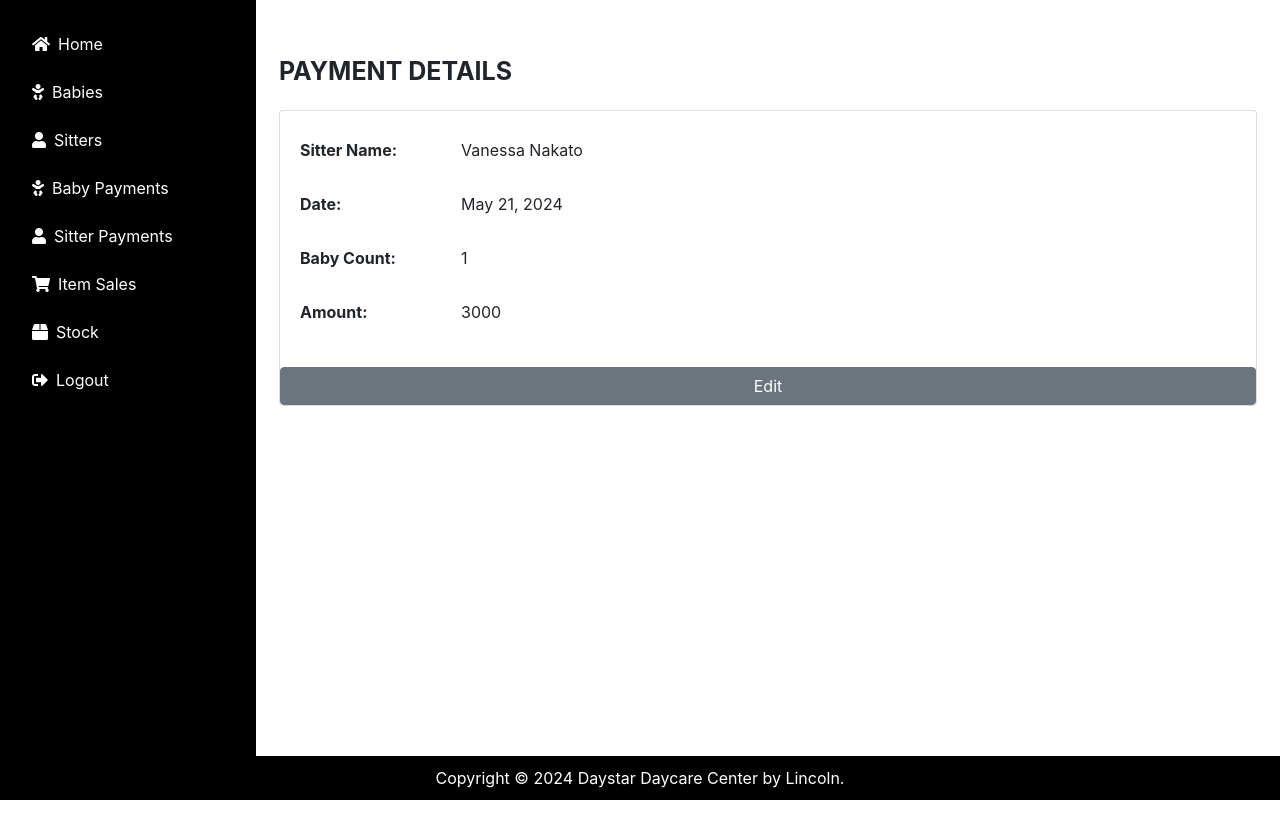
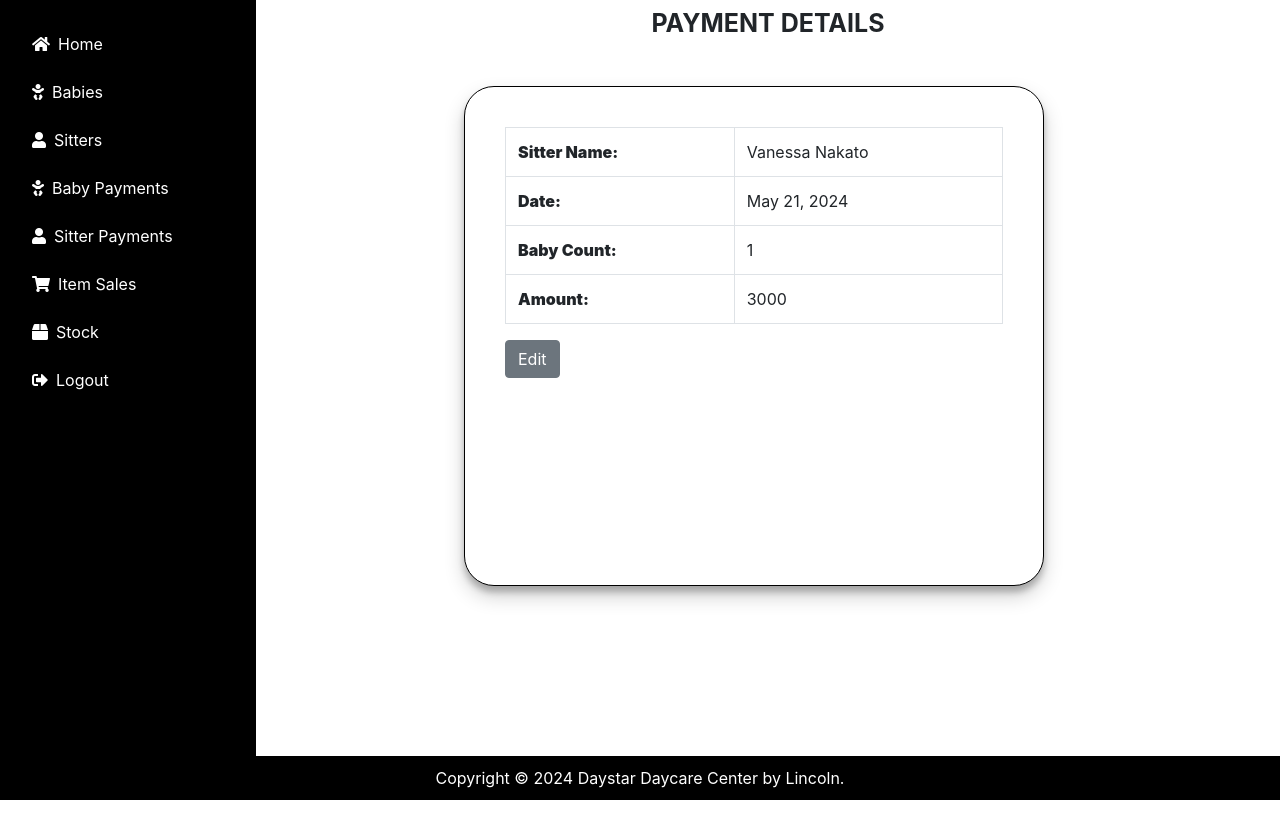
Before and after one commit to yikiialvinlincoln/ds_project, a Django app: page /sitterpayments/1/ in a window 1280 px wide. Shown: the top 826 px of the page. Run offline with Django 5.2, Linux system fonts and the light colour scheme; the first user in the database is signed in; data comes from the database, SQL or seed files in the repository; some libraries are stand-ins or nearby versions.

Commit message:
updated the sitter payment form

```diff
--- a/daycare/templates/daycare/sales_form.html
+++ b/daycare/templates/daycare/sales_form.html
@@ -45,7 +45,7 @@ select {
 
 }
 </style>
-<h2 style="font-size: 25px; text-align: center;" ><b>Add/Edit Sale</b></h2>
+<h2 style="font-size: 25px; text-align: center;" ><b>Add Sale</b></h2>
 </br>
 <div class="container">
 <form method="post">
--- a/daycare/templates/daycare/sitterpayment_detail.html
+++ b/daycare/templates/daycare/sitterpayment_detail.html
@@ -1,36 +1,79 @@
 {% extends 'daycare/base.html' %}
 
 {% block content %}
-<div class="container mt-5">
-    <h1 class="mb-4" style="font-size: 25px;"><b>PAYMENT DETAILS</b></h1>
-    <div class="card">
-        <div class="card-body">
-            <div class="form-group row">
-                <label class="col-sm-2 col-form-label"><strong>Sitter Name:</strong></label>
-                <div class="col-sm-10">
-                    <p class="form-control-plaintext">{{ sitterpayment.s_name }}</p>
-                </div>
-            </div>
-            <div class="form-group row">
-                <label class="col-sm-2 col-form-label"><strong>Date:</strong></label>
-                <div class="col-sm-10">
-                    <p class="form-control-plaintext">{{ sitterpayment.date }}</p>
-                </div>
-            </div>
-            <div class="form-group row">
-                <label class="col-sm-2 col-form-label"><strong>Baby Count:</strong></label>
-                <div class="col-sm-10">
-                    <p class="form-control-plaintext">{{ sitterpayment.baby_count }}</p>
-                </div>
-            </div>
-            <div class="form-group row">
-                <label class="col-sm-2 col-form-label"><strong>Amount:</strong></label>
-                <div class="col-sm-10">
-                    <p class="form-control-plaintext">{{ sitterpayment.amount }}</p>
-                </div>
-            </div>
-        </div>
-            <a href="{% url 'edit_sitterpayment' sitterpayment.id %}" class="btn btn-secondary">Edit</a>
-    </div>
+<style>
+    /* Custom CSS to adjust column sizes and position submit button */
+    .form-label {
+        margin-bottom: 0.5rem;
+    }
+     input {
+            border: 2px solid black;
+    }
+    select {
+            border: 2px solid black;
+    }
+        form p {
+            margin-bottom: 10px !important;
+        }
+
+        form p label {
+            display: block;
+            margin-bottom: 5px !important;
+        }
+        .container {
+            width: 580px;
+            height: 500px;
+            padding: 40px;
+            margin-top: 5px;
+            margin-bottom: 60px;
+            background-color: white;
+            border-radius: 30px;
+            margin-left: 200px;
+            border: 1px solid black;
+            box-shadow: 0 10px 20px rgba(0, 0, 0, 0.19), 0 6px 6px rgba(0, 0, 0, 0.23);
+        }
+        input[type="text"],
+        input[type="number"] {
+        padding: 10px;
+        border: 2px solid #ccc;
+        border-radius: 5px;
+    }
+    select {
+        padding: 10px;
+        border: 2px solid #ccc;
+        border-radius: 5px;
+        width: 100%;
+    }
+    .bby {
+        display: grid;
+        grid-template-columns: 1fr 1fr;
+        grid-gap: 40px;
+
+    }
+</style>
+
+    <h1 class="mb-4" style="font-size: 25px; text-align: center;"><b>PAYMENT DETAILS</b></h1>
+    <div class="container mt-5">
+    <table class="table table-bordered">
+        <tbody>
+            <tr>
+                <th scope="row"><strong>Sitter Name:</strong></th>
+                <td>{{ sitterpayment.s_name }}</td>
+            </tr>
+            <tr>
+                <th scope="row"><strong>Date:</strong></th>
+                <td>{{ sitterpayment.date }}</td>
+            </tr>
+            <tr>
+                <th scope="row"><strong>Baby Count:</strong></th>
+                <td>{{ sitterpayment.baby_count }}</td>
+            </tr>
+            <tr>
+                <th scope="row"><strong>Amount:</strong></th>
+                <td>{{ sitterpayment.amount }}</td>
+            </tr>
+        </tbody>
+    </table>
+    <a href="{% url 'edit_sitterpayment' sitterpayment.id %}" class="btn btn-secondary">Edit</a>
 </div>
 {% endblock %}
```
Also changed, not shown: db.sqlite3.
